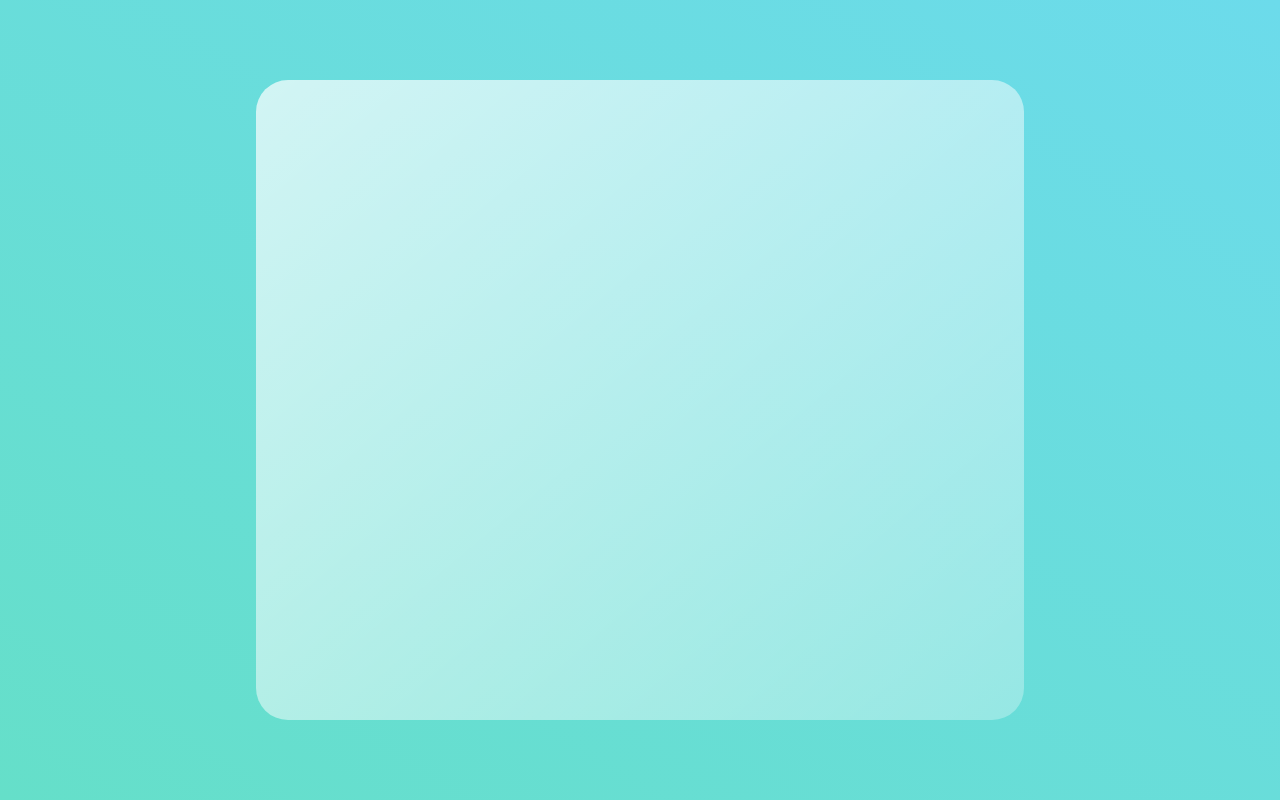
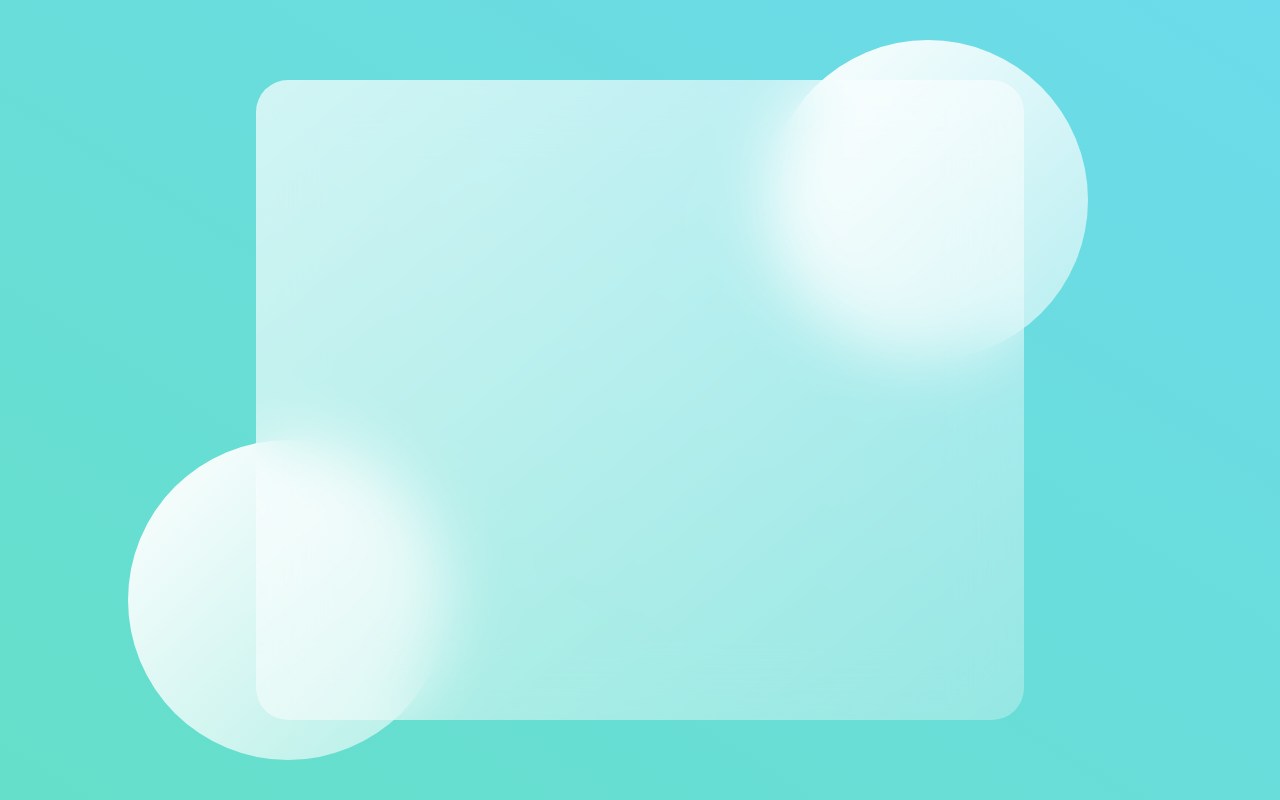
Before and after one commit to lukeknightdev/git_practice, a plain HTML site: page index.html in a window 1280 px wide. Drawn offline with Linux system fonts and the light colour scheme.

Commit message:
added z-index to .glass so circles go to background, added back-drop filter, adjusted positioning

```diff
--- a/style.css
+++ b/style.css
@@ -18,4 +18,26 @@ main {
     width: 60%;
     background: linear-gradient(to right bottom, rgba(255, 255, 255, 0.7), rgba(255, 255, 255, 0.3));
     border-radius: 2rem;
+    z-index: 2;
+    backdrop-filter: blur(2rem);
 }
+
+.circle1, .circle2 {
+    background: white;
+    background: linear-gradient(to right bottom, rgba(255, 255, 255, 1), rgba(255, 255, 255, 0.5));
+    height: 20rem;
+    width: 20rem;
+    position: absolute;
+    border-radius: 50%;
+}
+
+.circle1 {
+    top: 5%;
+    right: 15%;
+
+}
+
+.circle2 {
+    bottom: 5%;
+    left: 10%;
+}
```
